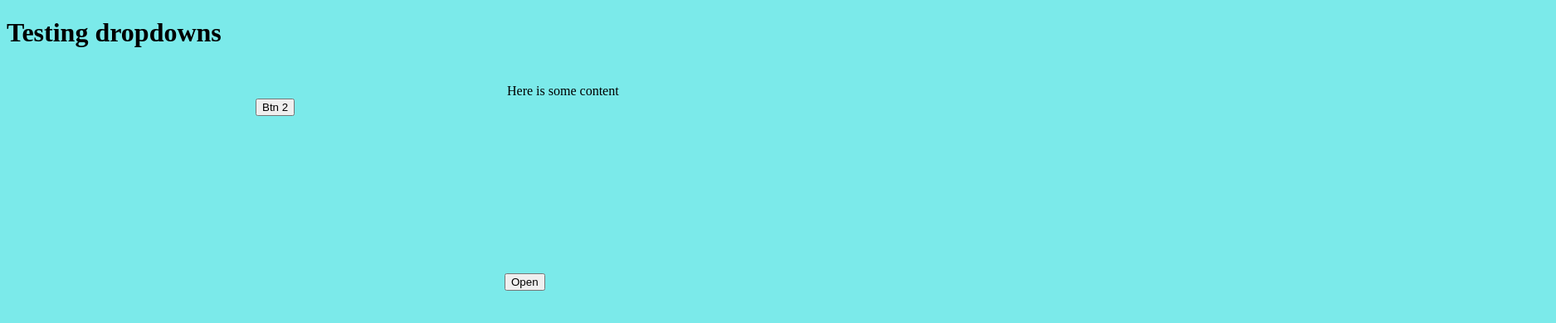
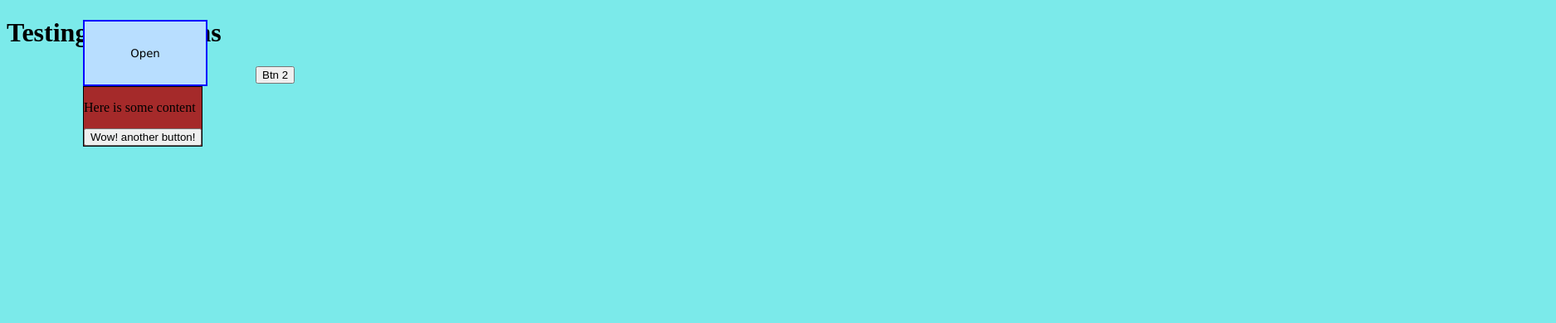
Before and after one commit to dayvancowboy13/dynamic-ui-exercise, a website built with webpack: page src/template.html in a window 1280 px wide. Both pictures are taken after a click on the button "Open". Shown: the whole page at 83% size, 1875 px wide, since content can reach past the window. Built offline with nearby package versions, Linux system fonts and the light colour scheme.

Commit message:
tentatively finished with Dropdown menu code; moving on to image carousel

```diff
--- a/src/DropdownMenu.js
+++ b/src/DropdownMenu.js
@@ -6,18 +6,13 @@ export default class DropdownMenu {
         this.dropdownID = dropdownID;
         this.btn = document.getElementById(this.buttonID);
         this.menu = document.getElementById(this.dropdownID);
+        this.menu.style.position = 'absolute';
 
         let bCoords = this.btn.getBoundingClientRect();
-        this.menu.style.transform = `translateX(${bCoords.x - 5}px)`;
-        console.log(bCoords.x);
+        this.menu.style.left = bCoords.x + 'px';
+        this.menu.style.top = bCoords.y + bCoords.height + 'px';
 
         this.linkButton();
-
-        /*
-         * make dropdown appear below the button
-         * find bottom left of the source button
-         */
-
 
     }
 
@@ -34,54 +29,33 @@ export default class DropdownMenu {
         console.log('linking button');
         const btn = document.getElementById(this.buttonID);
         const menu = document.getElementById(this.dropdownID);
-        // menu.style.display = 'none';
 
         menu.style.visibility = 'hidden';
 
-        // menu.style.transform = 'translateX(500px)';
+        // btn.onclick = () => {
 
-        btn.onclick = () => {
+        //     this.changeVisibility(menu);
 
-            // this.hideElement(menu);
+        // };
 
-            this.changeVisibility(menu);
-
-        };
-        console.log(menu.textContent);
+        btn.addEventListener('click',
+            () => this.changeVisibility(menu));
 
     }
 
-    hideElement(ddID) {
+    changeVisibility(dropDown) {
 
-        if (ddID.style.display !== 'none') {
+        if (dropDown.style.visibility !== 'hidden') {
 
             console.log('hide');
 
-            ddID.style.display = 'none';
+            dropDown.style.visibility = 'hidden';
 
         } else {
 
             console.log('show');
 
-            ddID.style.display = 'block';
-
-        }
-
-    }
-
-    changeVisibility(ddID) {
-
-        if (ddID.style.visibility !== 'hidden') {
-
-            console.log('hide');
-
-            ddID.style.visibility = 'hidden';
-
-        } else {
-
-            console.log('show');
-
-            ddID.style.visibility = 'visible';
+            dropDown.style.visibility = 'visible';
 
         }
 
@@ -89,52 +63,6 @@ export default class DropdownMenu {
 
     static {
 
-        console.log(this.buttonID);
-        console.log('fuck shit');
-
-    }
-
-    static initialize() {
-
-        console.log('starting NavHandler');
-        const button = document.querySelector('.drop-down-btn');
-
-        button.onclick = () => {
-
-            const div = document.querySelector('#menu');
-            div.attributes.st = '';
-
-        };
-
-
-        const btns = document.querySelectorAll('#main-menu');
-
-        console.log(btns);
-        const btn2 = document.getElementById('btn2');
-        const btn2Div = document.getElementById('main-menu');
-        btn2.onclick = () => {
-
-            if (btn2Div.style.visibility !== 'hidden') {
-
-                console.log('hide');
-
-                btn2Div.style.visibility = 'hidden';
-
-            } else {
-
-                console.log('show');
-
-                btn2Div.style.visibility = 'visible';
-
-            }
-
-        };
-
-        /*
-         * HOW TO HIDE/SHOW DIV CONTENT:
-         * style.visibility option
-         * class with separate visibility
-         */
 
     }
 
--- a/src/template.html
+++ b/src/template.html
@@ -20,7 +20,21 @@
     }
 
     #btn1 {
-      transform: translate(600px, 250px);
+      position: absolute;
+      left: 100px;
+      top: 24px;
+      font-family: Verdana, Geneva, Tahoma, sans-serif;
+      width: 150px;
+      height: 80px;
+      border: solid blue 2px;
+      background-color: rgb(184, 222, 255);
+      /* transform: translate(600px, 250px); */
+    }
+
+    #main-menu,
+    #menu1 {
+      border: solid black 1px;
+      background-color: brown;
     }
   </style>
 </head>
@@ -31,7 +45,10 @@
     <button id="btn1" class="drop-down-btn">
       Open
     </button>
-    <div id="menu1">Here is some content </div>
+    <div id="menu1">
+      <p>Here is some content</p>
+      <button>Wow! another button!</button>
+    </div>
     <button class="drop-down-btn" id="btn2">
       Btn 2
     </button>
```
